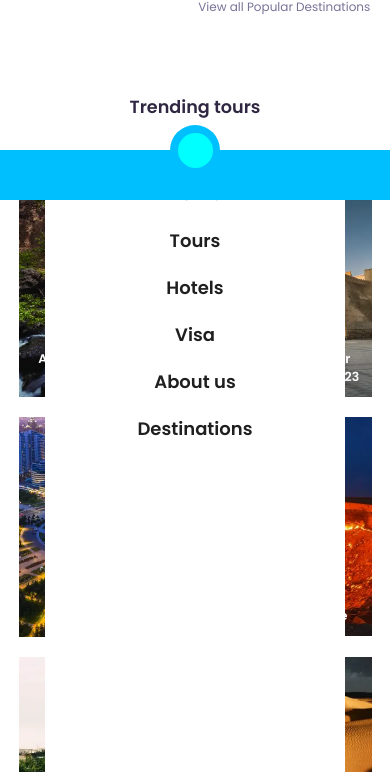
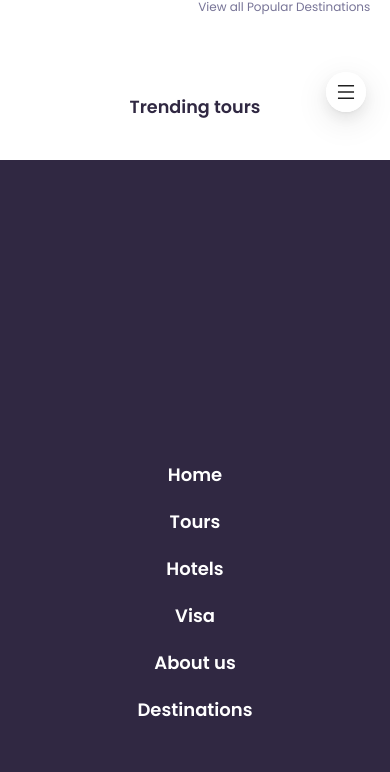
Before and after one commit to rado1999/tourism, a React (Vite) app: page / in a window 390 px wide. Shown: the part 684-1456 px from the top of the page. Built offline with nearby package versions, Linux system fonts and the light colour scheme.

Commit message:
update: mobile menu

```diff
--- a/src/modules/content/about/index.css
+++ b/src/modules/content/about/index.css
@@ -14,8 +14,8 @@
 
 .about_content_container {
 	max-width: 1064px;
-	margin: calc(30px + (69 - 30) * ((100vw - 320px) / (1440 - 320)))
-		calc(24px + (188 - 24) * ((100vw - 320px) / (1440 - 320)));
+	margin: calc(30px + (69 - 30) * ((100vw - 320px) / (1440 - 320))) auto;
+	padding: 0 15px;
 }
 
 .about_title {
@@ -45,3 +45,15 @@
 .under_list {
 	margin-top: 30px;
 }
+
+@media (min-width: 480px) {
+	.about_content_container {
+		padding: 0px 50px;
+	}
+}
+
+@media (min-width: 768px) {
+	.about_content_container {
+		padding: 0px 75px;
+	}
+}
--- a/src/modules/content/main/TopDestinations.jsx
+++ b/src/modules/content/main/TopDestinations.jsx
@@ -88,7 +88,7 @@ export default function TopDestinations() {
 			</div>
 			<div
 				className='top_destination_view_all'
-				onClick={() => (location.href = '/')}
+				onClick={() => (location.href = '/destinations')}
 			>
 				View all Popular Destinations
 			</div>
--- a/src/modules/content/visa/index.css
+++ b/src/modules/content/visa/index.css
@@ -14,8 +14,8 @@
 
 .visa_content_container {
 	max-width: 1064px;
-	margin: calc(30px + (69 - 30) * ((100vw - 320px) / (1440 - 320)))
-		calc(24px + (188 - 24) * ((100vw - 320px) / (1440 - 320)));
+	margin: calc(30px + (69 - 30) * ((100vw - 320px) / (1440 - 320))) auto;
+	padding: 0px 15px;
 }
 
 .visa_text {
@@ -62,3 +62,15 @@
 	color: #d01414;
 	margin-top: 20px;
 }
+
+@media (min-width: 480px) {
+	.visa_content_container {
+		padding: 0px 50px;
+	}
+}
+
+@media (min-width: 768px) {
+	.visa_content_container {
+		padding: 0px 75px;
+	}
+}
--- a/src/modules/content/visa/index.jsx
+++ b/src/modules/content/visa/index.jsx
@@ -12,7 +12,7 @@ export default function Visa() {
 					width={'100%'}
 					src='/visa_background.webp'
 				/>
-				<div className='visa_title'>Tour List</div>
+				<div className='visa_title'>Visa</div>
 			</div>
 			<div className='visa_content_container'>
 				<div className='visa_text text1'>
--- a/src/modules/footer/index.jsx
+++ b/src/modules/footer/index.jsx
@@ -57,9 +57,7 @@ export default function Footer() {
 						</Row>
 					</Col>
 				</Row>
-				<div className='copyright'>
-					Copyright © 2023 StarDust All rights reserved.
-				</div>
+				<div className='copyright'>All rights reserved</div>
 			</div>
 		</footer>
 	)
--- a/src/modules/header/Sidebar.jsx
+++ b/src/modules/header/Sidebar.jsx
@@ -1,23 +1,26 @@
-import React, { useState } from 'react'
+import React, { useEffect, useState } from 'react'
 import { menu } from './../../data/menu'
+import { FloatButton } from 'antd'
+import { MenuOutlined } from '@ant-design/icons'
 
 export default function Sidebar() {
 	const [toggle, setToggle] = useState('-100%')
+	const [menuOn, setMenuOn] = useState()
+
+	useEffect(() => {
+		if (window.innerWidth <= 768) setMenuOn('display')
+		else setMenuOn('none')
+	})
 
 	return (
 		<>
-			<div className='iphone_btn_container'>
-				<div
-					className='iphone_btn'
-					onClick={() =>
-						toggle === '-25%'
-							? setToggle('-100%')
-							: setToggle('-25%')
-					}
-				>
-					<div className='iphone_btn_circle'></div>
-				</div>
-			</div>
+			<FloatButton
+				style={{ display: menuOn }}
+				onClick={() =>
+					toggle === '0%' ? setToggle('-100%') : setToggle('0%')
+				}
+				icon={<MenuOutlined />}
+			/>
 			<div className='sidebar' style={{ bottom: toggle }}>
 				<ul>
 					{menu.map(({ title, url }, index) => (
--- a/src/modules/header/index.css
+++ b/src/modules/header/index.css
@@ -51,69 +51,18 @@ header {
 	width: 100%;
 }
 
-.iphone_btn_container {
-	display: none;
-	width: 100%;
+.sidebar {
 	position: fixed;
 	bottom: 0;
 	left: 0;
-	z-index: 17;
-	transform: translateY(80%);
-	background-color: deepskyblue;
-}
-
-.iphone_btn {
-	position: relative;
-	width: 50px;
-	height: 50px;
-	transform: translateY(-50%);
-	background-color: deepskyblue;
-	border-radius: 50%;
-}
-
-.iphone_btn::before {
-	content: '';
-	position: absolute;
-	top: 3.57px;
-	left: -19.28px;
-	width: 21.42px;
-	height: 21.42px;
-	border-radius: 50%;
-	background: transparent;
-}
-
-.iphone_btn::after {
-	content: '';
-	position: absolute;
-	top: 3.57px;
-	right: -19.28px;
-	width: 21.42px;
-	height: 21.42px;
-	border-radius: 50%;
-	background: transparent;
-}
-
-.iphone_btn_circle {
-	position: absolute;
-	bottom: 7.5px;
-	left: 7.5px;
-	z-index: 1;
-	width: 35px;
-	height: 35px;
-	border-radius: 50%;
-	background-color: aqua;
-}
-
-.sidebar {
-	position: fixed;
-	left: 50%;
 	z-index: 16;
-	width: 300px;
+	width: 100%;
 	height: 100%;
-	background-color: white;
-	border-radius: 8px;
-	transform: translateX(-50%);
+	background-color: #302842;
 	transition: bottom 0.3s ease;
+	display: flex;
+	align-items: center;
+	justify-content: center;
 }
 
 .sidebar_li {
@@ -123,7 +72,7 @@ header {
 }
 
 .sidebar_a {
-	color: rgba(0, 0, 0, 0.88);
+	color: white;
 	font-size: 18px;
 	font-family: PoppinsBold;
 }
```
